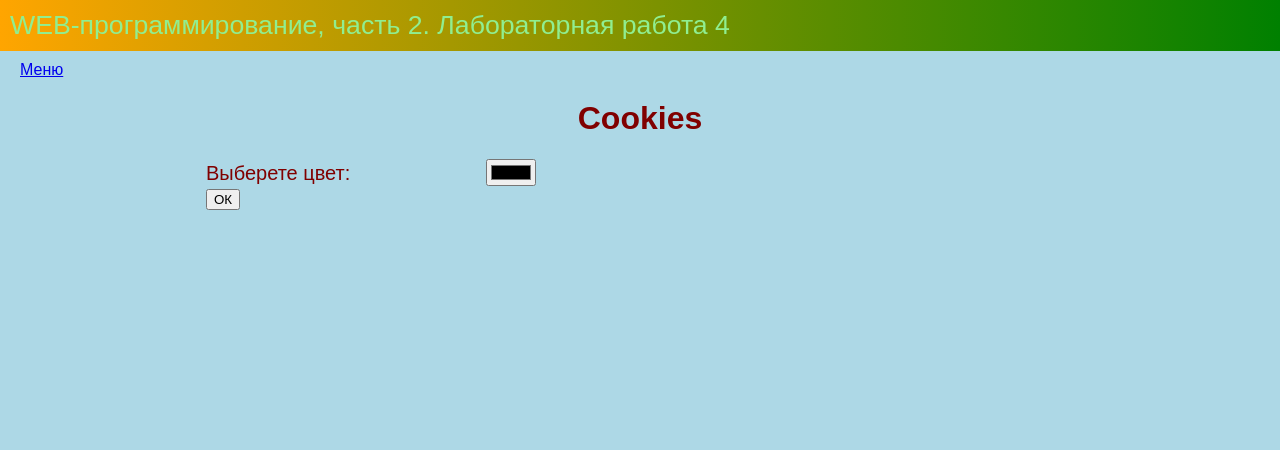
After one commit to Midemm/webprogramming-labs-2-, a Flask app: page /lab4/cookies in a window 1280 px wide. The commit adds this page. Shown: the top 450 px of the page. Run offline with Flask 3, Linux system fonts and the light colour scheme.

Commit message:
Куки — цвет текста

```diff
--- a/lab4.py
+++ b/lab4.py
@@ -97,3 +97,16 @@ def zerno():
 @lab4.route('/lab4/formzerno')
 def formazerna():
     return render_template('formzerno.html')
+
+@lab4.route('/lab4/cookies', methods=['GET', 'POST'])
+def cookies():
+    if request.method == 'GET':
+        return render_template('cookies.html')
+
+    color = request.form.get('color')
+
+    headers = {
+      'Set-Cookie': 'color=' + color + '; path=/',
+      'Location': '/lab4/cookies'
+    }
+    return '', 303, headers
--- /dev/null
+++ b/templates/cookies.html
@@ -0,0 +1,17 @@
+{% extends "base.html" %}
+
+{% block lab %} Лабораторная работа 4 {% endblock %}
+
+{% block main %}
+<h1>Cookies</h1>
+<form method="post">
+    <div>
+        <label for="color">Выберете цвет:</label>
+        <input type="color" id="color" name="color">
+    </div>
+    <div>
+        <button type="submit">ОК</button>
+    </div>
+</form>
+
+{% endblock %}
--- a/templates/lab4.html
+++ b/templates/lab4.html
@@ -15,5 +15,8 @@
         <li>
             <a href="/lab4/zerno">Зерно</a>
         </li>
+        <li>
+            <a href="/lab4/cookies">Куки</a>
+        </li>
     </ol>
 {% endblock %}
```
